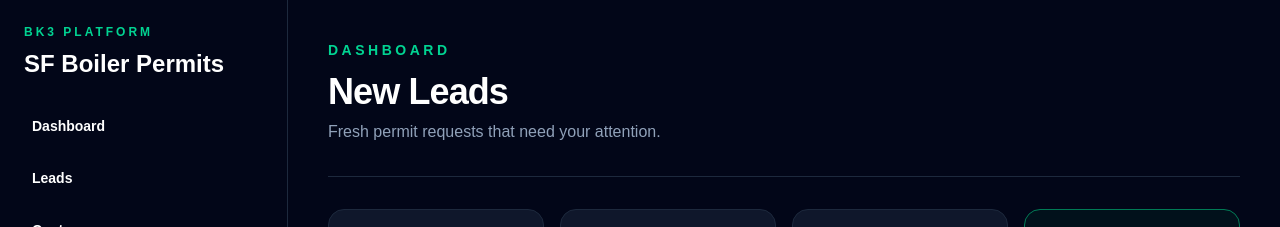
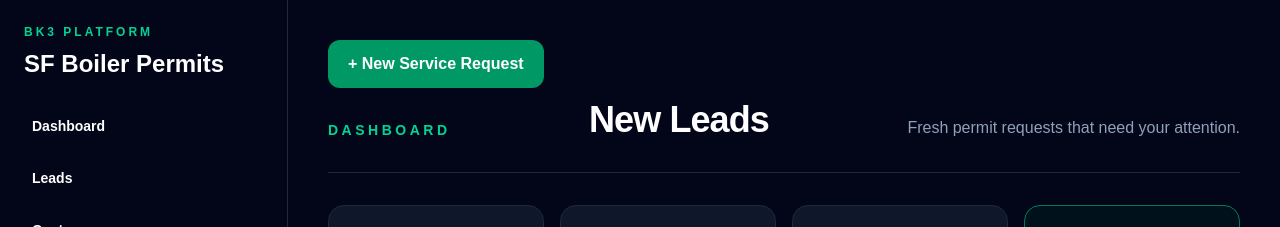
Before and after one commit to bobknow/sfboilerpermits, a Next.js app: page /admin in a window 1280 px wide. Shown: the top 227 px of the page. Built offline with nearby package versions, Linux system fonts and the light colour scheme; no server answers; the database is empty.

Commit message:
Add dashboard action button and tenant foundation

```diff
--- a/app/admin/page.tsx
+++ b/app/admin/page.tsx
@@ -2,6 +2,7 @@ import LeadsDashboard from "@/components/admin/LeadsDashboard";
 import { supabaseAdmin } from "@/lib/supabaseAdmin";
 import type { Lead } from "@/types/lead";
 import { notFound } from "next/navigation";
+import NewServiceRequestButton from "@/components/admin/NewServiceRequestButton";
 
 export const dynamic = "force-dynamic";
 
@@ -49,7 +50,10 @@ export default async function AdminPage() {
   return (
     <main className="px-6 py-10 lg:px-10">
       <div className="mx-auto max-w-7xl">
-        <header className="border-b border-slate-800 pb-8">
+        <div>
+          <NewServiceRequestButton />
+        </div>
+        <header className="flex flex-col gap-6 border-b border-slate-800 pb-8 lg:flex-row lg:items-end lg:justify-between">
           <p className="text-sm font-bold uppercase tracking-[0.25em] text-emerald-400">
             Dashboard
           </p>
--- /dev/null
+++ b/components/admin/NewServiceRequestButton.tsx
@@ -0,0 +1,12 @@
+"use client";
+
+export default function NewServiceRequestButton() {
+  return (
+    <button
+      className="rounded-xl bg-emerald-600 px-5 py-3 font-bold text-white transition hover:bg-emerald-500"
+      onClick={() => alert("Service Request modal coming next")}
+    >
+      + New Service Request
+    </button>
+  );
+}
```
